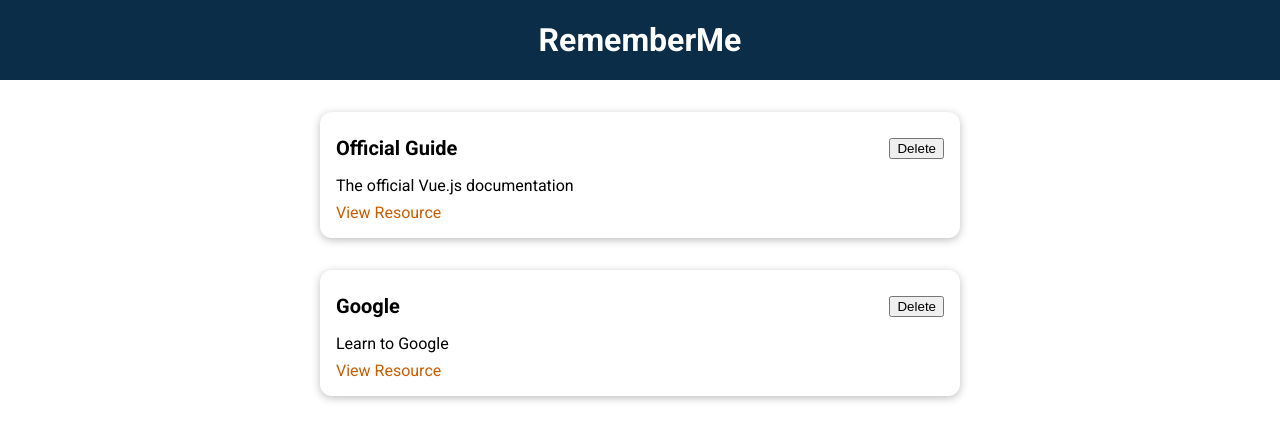
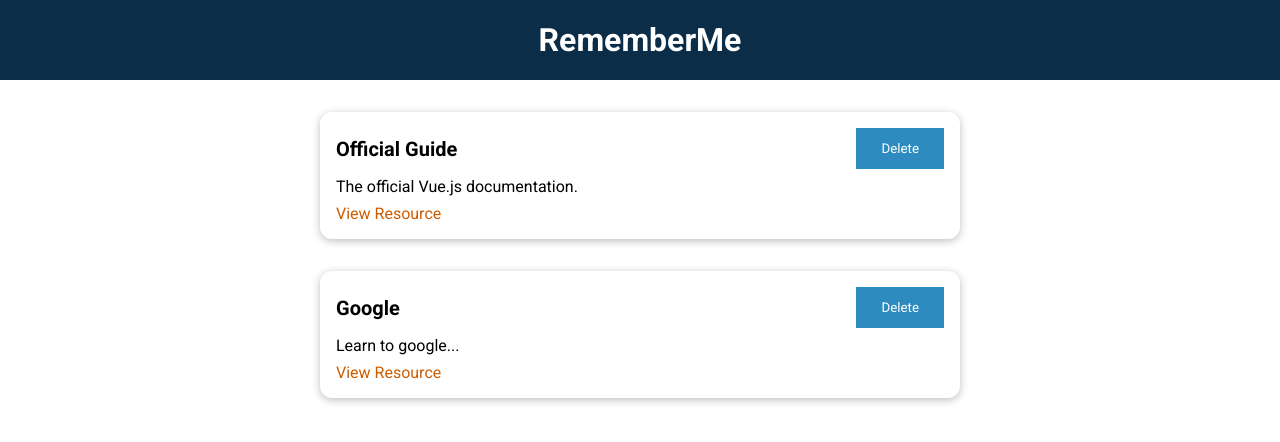
Before and after one commit to MatiasPuletti/Vue-learningResourcesApp, a Vue app: page / in a window 1280 px wide. Shown: the top 442 px of the page. Built offline with nearby package versions, Linux system fonts and the light colour scheme.

Commit message:
Add BaseButton component

```diff
--- a/src/App.vue
+++ b/src/App.vue
@@ -1,16 +1,16 @@
 <template>
-<the-header title="RememberMe"></the-header>
-<stored-resources :resources="storedResources"></stored-resources>
+  <the-header title="RememberMe"></the-header>
+  <stored-resources :resources="storedResources"></stored-resources>
 </template>
 
 <script>
 import StoredResources from './components/learning-resources/StoredResources.vue';
-import TheHeader from './components/layouts/TheHeader.vue'
+import TheHeader from './components/layouts/TheHeader.vue';
 
 export default {
   components: {
     StoredResources,
-    TheHeader
+    TheHeader,
   },
   data() {
     return {
@@ -18,18 +18,18 @@
         {
           id: 'official-guide',
           title: 'Official Guide',
-          description: 'The official Vue.js documentation',
-          link: 'https://vuejs.org'
+          description: 'The official Vue.js documentation.',
+          link: 'https://vuejs.org',
         },
         {
           id: 'google',
           title: 'Google',
-          description: 'Learn to Google',
-          link: 'https://google.com'
-        }
-      ]
+          description: 'Learn to google...',
+          link: 'https://google.org',
+        },
+      ],
     };
-  }
+  },
 };
 </script>
 
--- /dev/null
+++ b/src/components/UI/BaseButton.vue
@@ -0,0 +1,39 @@
+<template>
+  <button :type="type" :class="mode">
+    <slot></slot>
+  </button>
+</template>
+
+<script>
+export default {
+  props: ['type', 'mode']
+};
+</script>
+
+<style scoped>
+button {
+  padding: 0.75rem 1.5rem;
+  font-family: inherit;
+  background-color: #2e8bc0;
+  border: 1px solid #2e8bc0;
+  color: white;
+  cursor: pointer;
+}
+
+button:hover,
+button:active {
+  background-color: #0c2d48;
+  border-color: #0c2d48;
+}
+
+.flat {
+  background-color: transparent;
+  color: #3a0061;
+  border: none;
+}
+
+.flat:hover,
+.flat:active {
+  background-color: #edd2ff;
+}
+</style>
--- a/src/components/learning-resources/LearningResource.vue
+++ b/src/components/learning-resources/LearningResource.vue
@@ -3,7 +3,7 @@
     <base-card>
       <header>
         <h3>{{ title }}</h3>
-        <button>Delete</button>
+        <base-button>Delete</base-button>
       </header>
       <p>{{ description }}</p>
       <nav>
--- a/src/main.js
+++ b/src/main.js
@@ -2,9 +2,11 @@
 
 import App from './App.vue';
 import BaseCard from './components/UI/BaseCard.vue';
+import BaseButton from './components/UI/BaseButton.vue';
 
-const app = createApp(App);
+const app = createApp(App)
 
 app.component('base-card', BaseCard);
+app.component('base-button', BaseButton);
 
 app.mount('#app');
```
